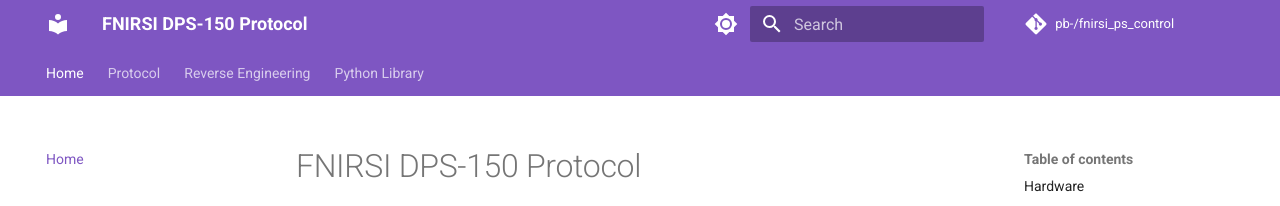
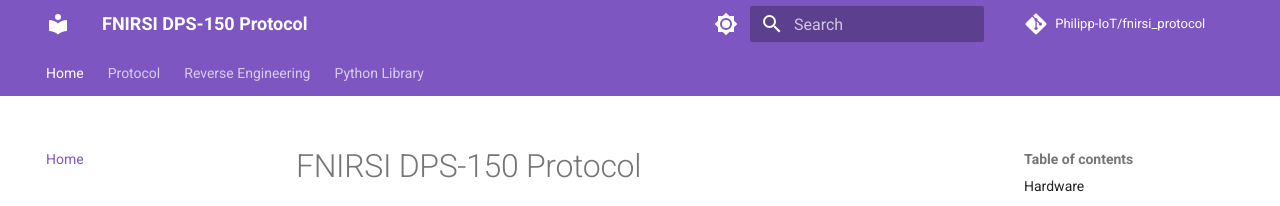
Before and after one commit to Philipp-IoT/fnirsi_protocol, an MkDocs documentation site: the page built from docs/index.md, in a window 1280 px wide. Shown: the top 206 px of the page. Built offline with MkDocs 1.6.1 and Material for MkDocs 9.7.7, drawn with Linux system fonts in a browser that asks for light colours; comment, search, counter and statistics services are not loaded.

Commit message:
chore: update repo URL to Philipp-IoT/fnirsi_protocol

```diff
--- a/mkdocs.yml
+++ b/mkdocs.yml
@@ -1,7 +1,7 @@
 site_name: FNIRSI DPS-150 Protocol
 site_description: Reverse engineering and Python CLI demo for the FNIRSI DPS-150 power supply
-repo_url: https://github.com/pb-/fnirsi_ps_control
-repo_name: pb-/fnirsi_ps_control
+repo_url: https://github.com/Philipp-IoT/fnirsi_protocol
+repo_name: Philipp-IoT/fnirsi_protocol
 edit_uri: edit/main/docs/
 
 theme:
@@ -70,4 +70,4 @@
 extra:
   social:
     - icon: fontawesome/brands/github
-      link: https://github.com/pb-/fnirsi_ps_control
+      link: https://github.com/Philipp-IoT/fnirsi_protocol
--- a/pyproject.toml
+++ b/pyproject.toml
@@ -43,9 +43,9 @@
 fnirsi = "fnirsi_ps_control.cli:app"
 
 [project.urls]
-Homepage = "https://github.com/pb-/fnirsi_ps_control"
-Repository = "https://github.com/pb-/fnirsi_ps_control"
-"Issue Tracker" = "https://github.com/pb-/fnirsi_ps_control/issues"
+Homepage = "https://github.com/Philipp-IoT/fnirsi_protocol"
+Repository = "https://github.com/Philipp-IoT/fnirsi_protocol"
+"Issue Tracker" = "https://github.com/Philipp-IoT/fnirsi_protocol/issues"
 
 # ---------------------------------------------------------------------------
 # Build
```
